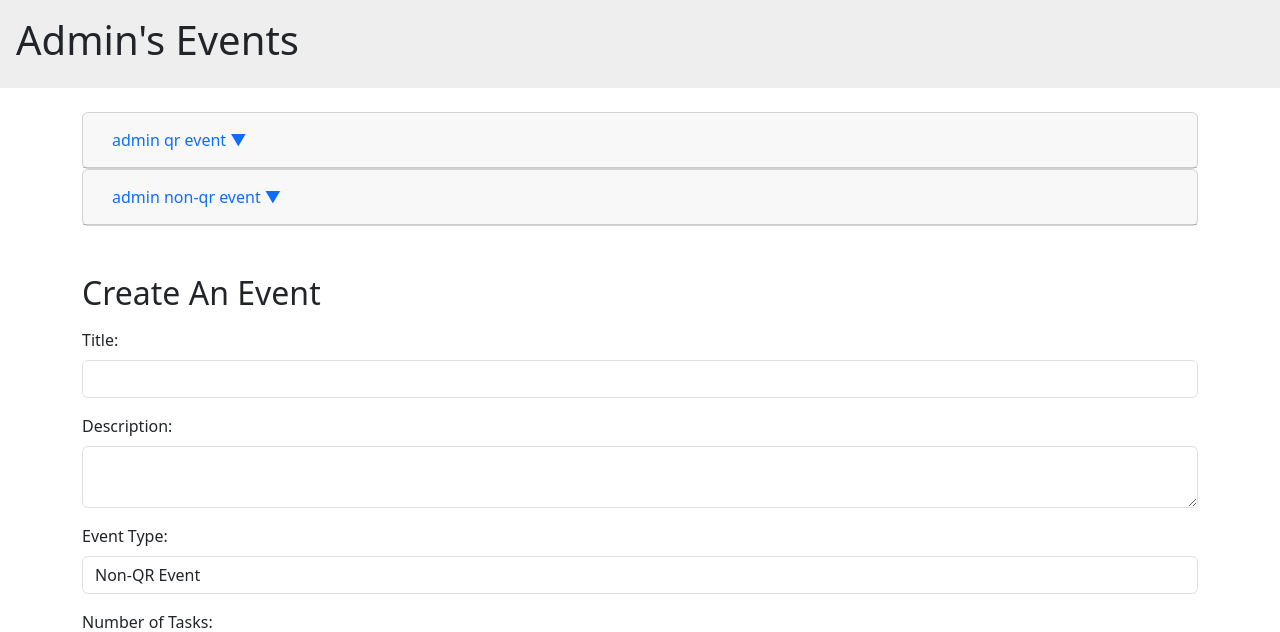
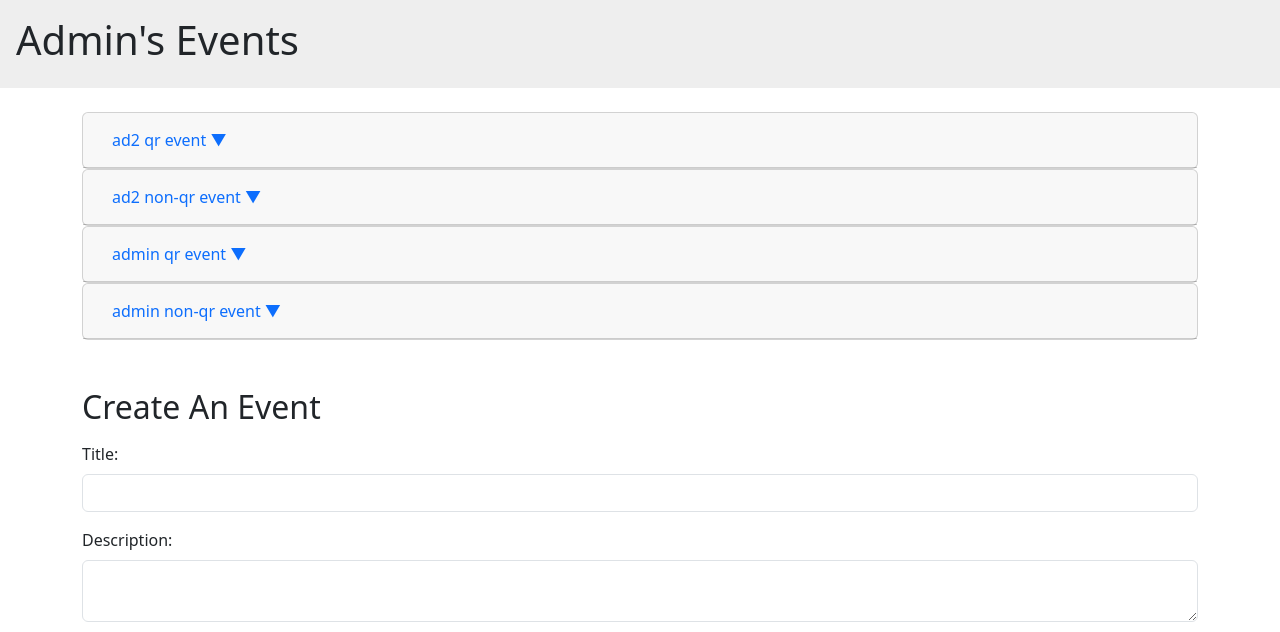
Before and after one commit to annabelle-josie/group-software-project, a Django app: page /events in a window 1280 px wide. Shown: the part 56-688 px from the top of the page. Run offline with Django 5.2, Linux system fonts and the light colour scheme; a user stored in the database is signed in; data comes from the database, SQL or seed files in the repository; both versions use the stored data as it was after the commit.

Commit message:
Altered gamekeeping
Altered the way that gamekeepers can see all events.

```diff
--- a/main/templates/events.html
+++ b/main/templates/events.html
@@ -69,7 +69,8 @@
                                 </div>
                         </div>
                     </div>
-                {% elif event.eventMaster == user.username %}
+                {% else %}
+                    {% if event.eventMaster == user.username %}
                         <div class="card">
                             <div class="card-header" id="heading{{ forloop.counter }}">
                                 <h2 class="mb-0">
@@ -97,6 +98,30 @@
                                     </div>
                             </div>
                         </div>
+                    {% else %}
+                        <div class="card">
+                            <div class="card-header" id="heading{{ forloop.counter }}">
+                                <h2 class="mb-0">
+                                    <button class="btn btn-link text-decoration-none" type="button" data-bs-toggle="collapse"
+                                            data-bs-target="#collapse{{ forloop.counter }}" aria-expanded="false"
+                                            aria-controls="collapse{{ forloop.counter }}">
+                                        {{ event.title }} ▼
+                                    </button>
+                                </h2>
+                            </div>
+                            <div id="collapse{{ forloop.counter }}" class="collapse" aria-labelledby="heading{{ forloop.counter }}"
+                                data-bs-parent="#eventAccordion">
+                                    <div class="card-body">
+                                        <p><strong>Description:</strong> {{ event.desc }}</p>
+                                        <p><strong>Start Date:</strong> {{ event.startDate }}</p>
+                                        <p><strong>End Date:</strong> {{ event.endDate }}</p>
+                                        <p><strong>Reward:</strong> {{ event.rewardValue }}</p>
+                                        <p><strong>Event Master:</strong> {{ event.eventMaster }}</p>
+                                        <p><strong>Total Tasks:</strong> {{ event.noOfTasks }} </p>
+                                    </div>
+                            </div>
+                        </div>
+                    {% endif %}
             {% endif %}
         {% endfor %}
         </div>
@@ -123,7 +148,7 @@
                 <label for="qrCode" class="form-label">Event Type:</label>
                 <select name="qrCode" id="qrCode" class="form-control" required onchange="toggleTaskInput(this)">
                     <option value="non-qr">Non-QR Event</option>
-                    <option value="qr">QR Code Event</option>
+                    <option value="qr">QR Event</option>
                 </select>
             </div>
 
```
Also changed, not shown: db.sqlite3, media/qr_codes/qr_47.png (added), media/qr_codes/qr_49.png (added). Lines whose indentation alone changed are shown as unchanged.
